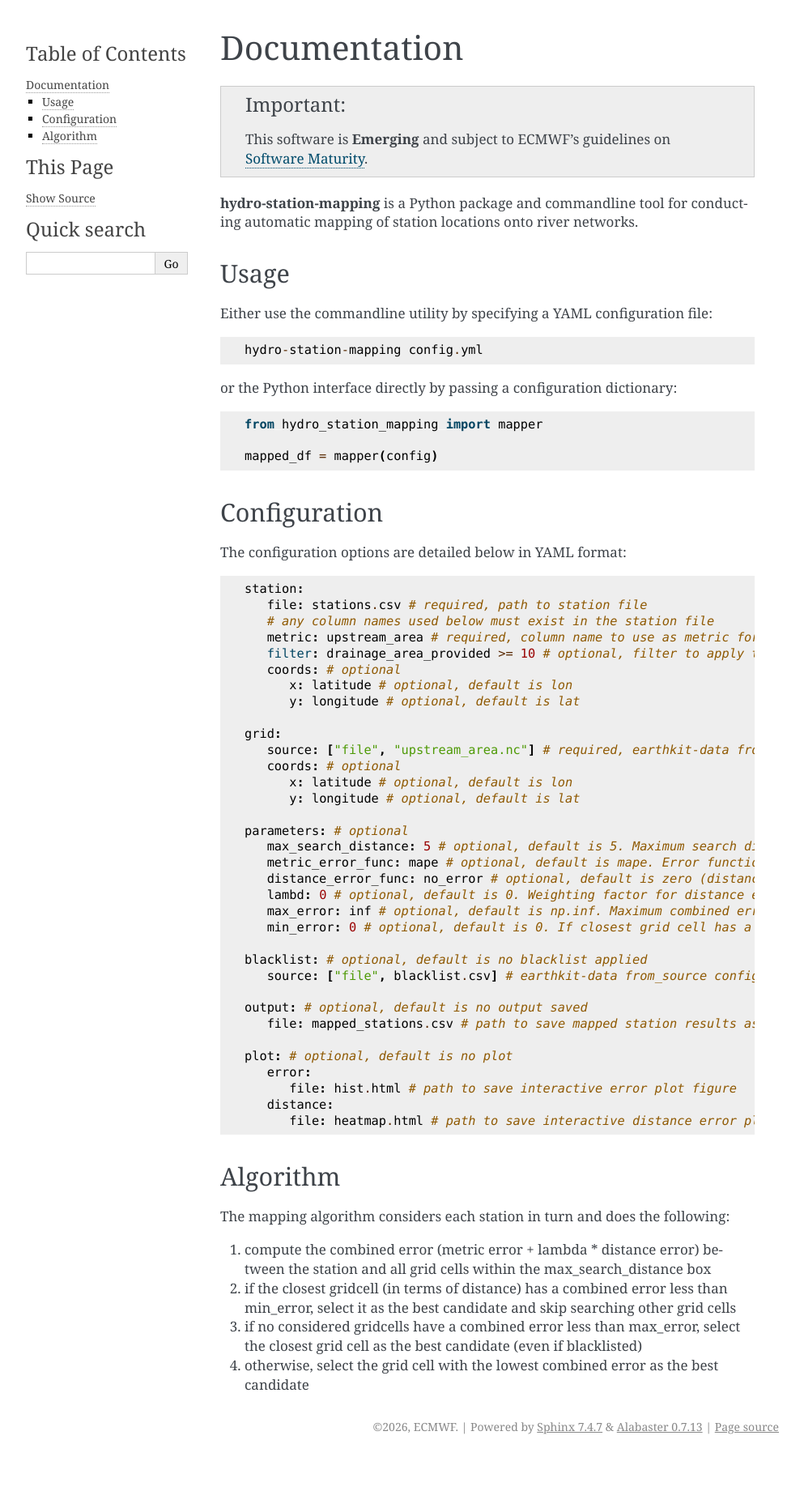
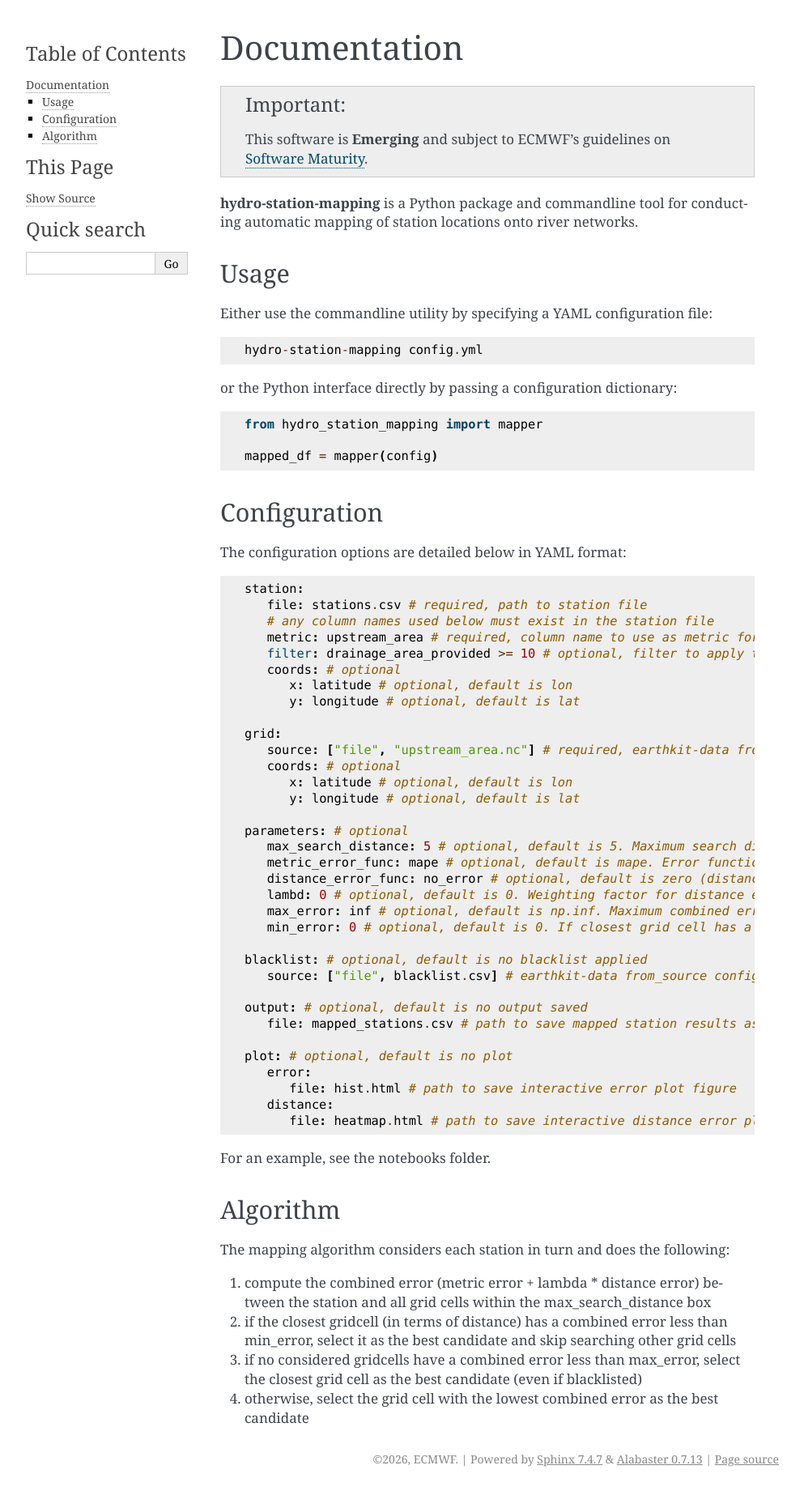
Before and after one commit to ecmwf/hydro-station-mapping, a Sphinx documentation site: the page built from docs/source/index.rst, in a window 1280 px wide. Shown: the whole page at 81% size, without its empty margins (148-1141 px from the left). Built offline with Sphinx 7.4.7, drawn with Linux system fonts in a browser that asks for light colours; before the commit the page ends 1801 px from its top, so only the background shows below that.

Commit message:
chore: prep docs

```diff
--- a/docs/source/index.rst
+++ b/docs/source/index.rst
@@ -60,6 +60,8 @@ The configuration options are detailed below in YAML format::
       distance:
          file: heatmap.html # path to save interactive distance error plot figure
 
+For an example, see the notebooks folder.
+
 Algorithm
 ---------
 
```
Also changed, not shown: .readthedocs.yml (added).
